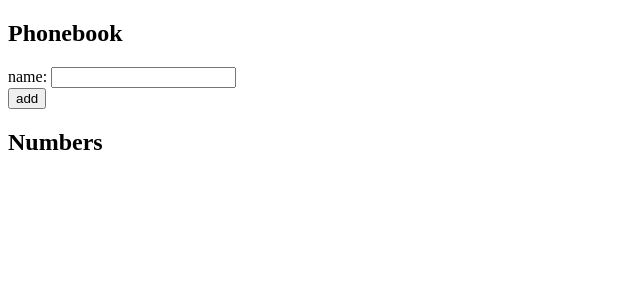
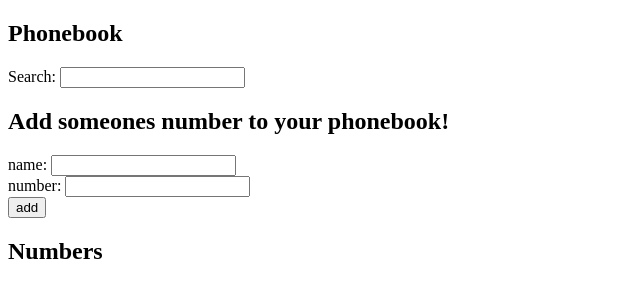
Before and after one commit to kevinqtogitty/FSO_phonebookFrontend, a React (Vite) app: page / in a window 1280 px wide. Shown: the top 300 px of the page, without its empty margins (0-640 px from the left). Built offline with nearby package versions, Linux system fonts and the light colour scheme.

Commit message:
COMPLETE

```diff
--- a/src/App.jsx
+++ b/src/App.jsx
@@ -4,18 +4,19 @@ import Persons from './Persons'
 const App = () => {
   const [persons, setPersons] = useState([])
   const [newName, setNewName] = useState('')
+  const [newNumber, setNewNumber] = useState('')
 
-  console.log(persons)
   const createNewPerson = (e) => {
     e.preventDefault()
     if (persons.find(name => name.name === newName)) {
       alert(`${newName} has already been added to the phonebook`)
       return
     }
+
     const newPersonObject = {
       name: newName,
-      id: newName,
-      phoneNumber: null
+      phoneNumber: newNumber,
+      id: persons.length + 1
     }
 
     setPersons(persons.concat(newPersonObject))
@@ -26,24 +27,28 @@ const App = () => {
     setNewName(e.target.value)
   }
 
-  const showPersons = persons.map(person => person.name)
-  console.log(showPersons)
+  const handleNewNumberTyping = (e) => {
+    setNewNumber(e.target.value)
+  }
+
+  const showPersons = persons.map(person => person)
 
 
   return (
     <div>
       <h2>Phonebook</h2>
+        <div>Search: <input/></div>
+      <h2>Add someones number to your phonebook!</h2>
       <form onSubmit={createNewPerson}>
-        <div>
-          name: <input value={newName} onChange={handleNewNameTyping}/>
-        </div>
+        <div>name: <input value={newName} onChange={handleNewNameTyping}/></div>
+        <div>number: <input value={newNumber} onChange={handleNewNumberTyping}/></div>
         <div>
           <button type='submit'>add</button>
         </div>
       </form>
       <h2>Numbers</h2>
       <ul>
-        {showPersons.map(person => <Persons key={person} persons={person}/>)}
+        {showPersons.map(person => <Persons key={person.id} persons={person.name} number={person.phoneNumber}/>)}
       </ul>
     </div>
   )
--- a/src/Persons.jsx
+++ b/src/Persons.jsx
@@ -1,8 +1,8 @@
 import React from "react";
 
-const Persons = ({persons, key}) => {
+const Persons = ({persons, key, number}) => {
     return (
-        <p key={key}>{persons}</p>
+        <p key={key}>{persons}: {number}</p>
     )
 }
 
```
